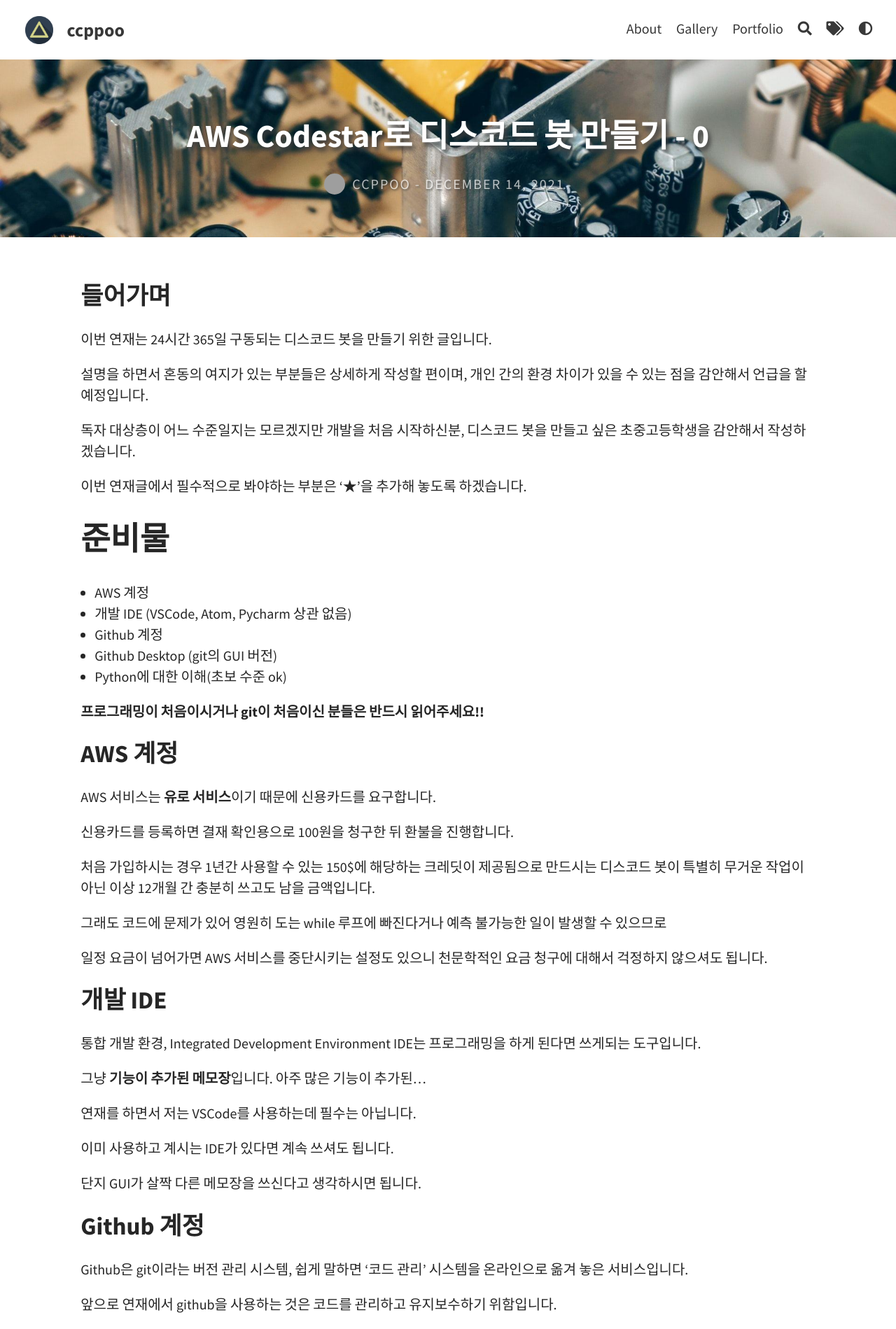
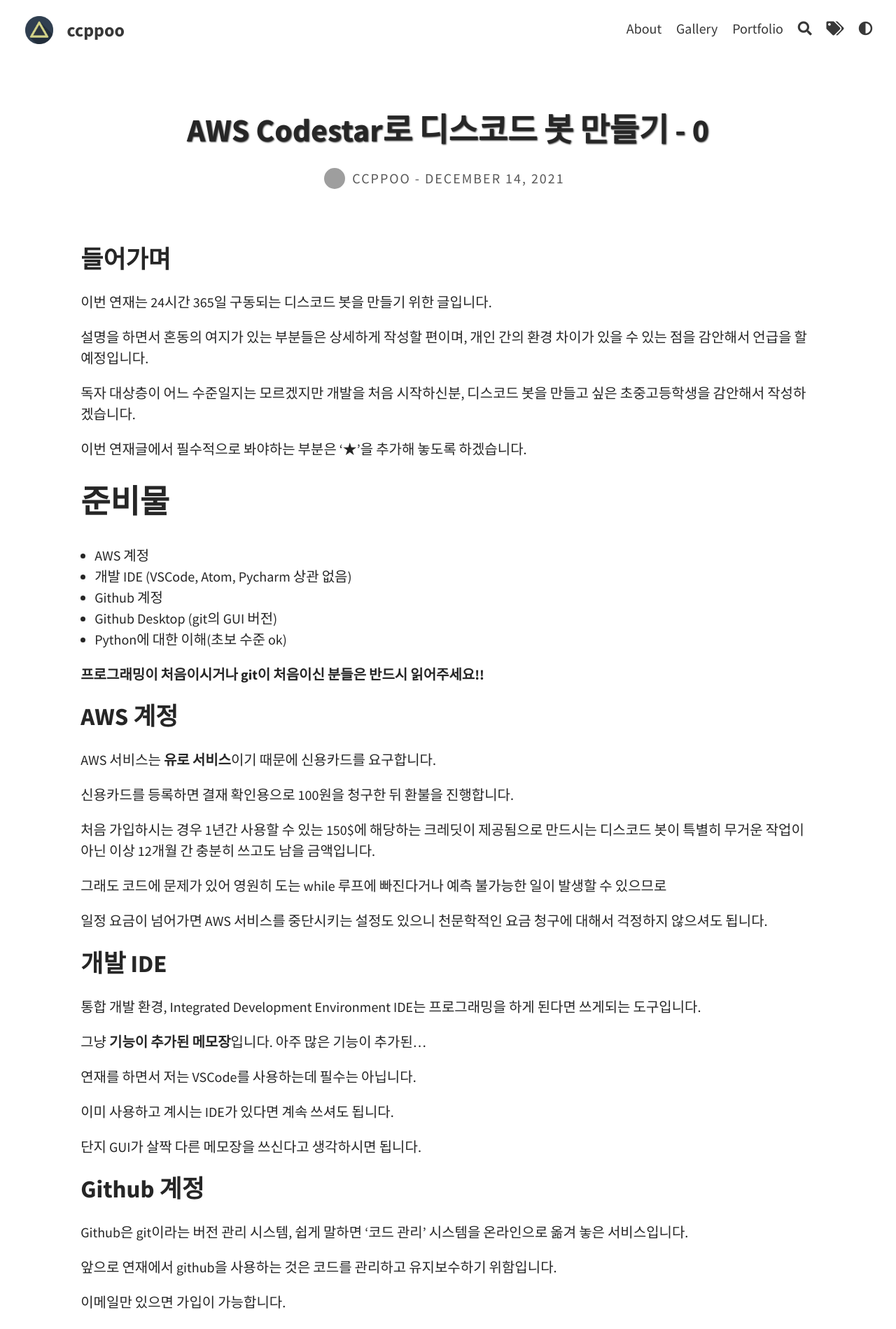
Before and after one commit to ccppoo/ccppoo.github.io, a Jekyll site: the page built from _posts/2021-12-14-Discordbot-with-CodeStar-0.md, in a window 1280 px wide. Shown: the top 1899 px of the page at 70% size. Built offline with Jekyll 4.4.1, drawn with Linux system fonts in a browser that asks for light colours; grey boxes are pictures that could not be loaded.

Commit message:
rename : add chapter number

```diff
--- a/_posts/2021-12-14-Discordbot-with-CodeStar.md
+++ b/_posts/2021-12-14-Discordbot-with-CodeStar-0.md
@@ -4,8 +4,8 @@
 author: ccppoo
 hide_title: false
 color:
-feature-img: "assets/img/feature-img/circuit.jpeg"
-thumbnail: "assets/img/thumbnails/feature-img/circuit.jpeg"
+feature-img:
+thumbnail:
 tags: [AWS, CodeStar, Discord-bot, Python]
 ---
 
```
